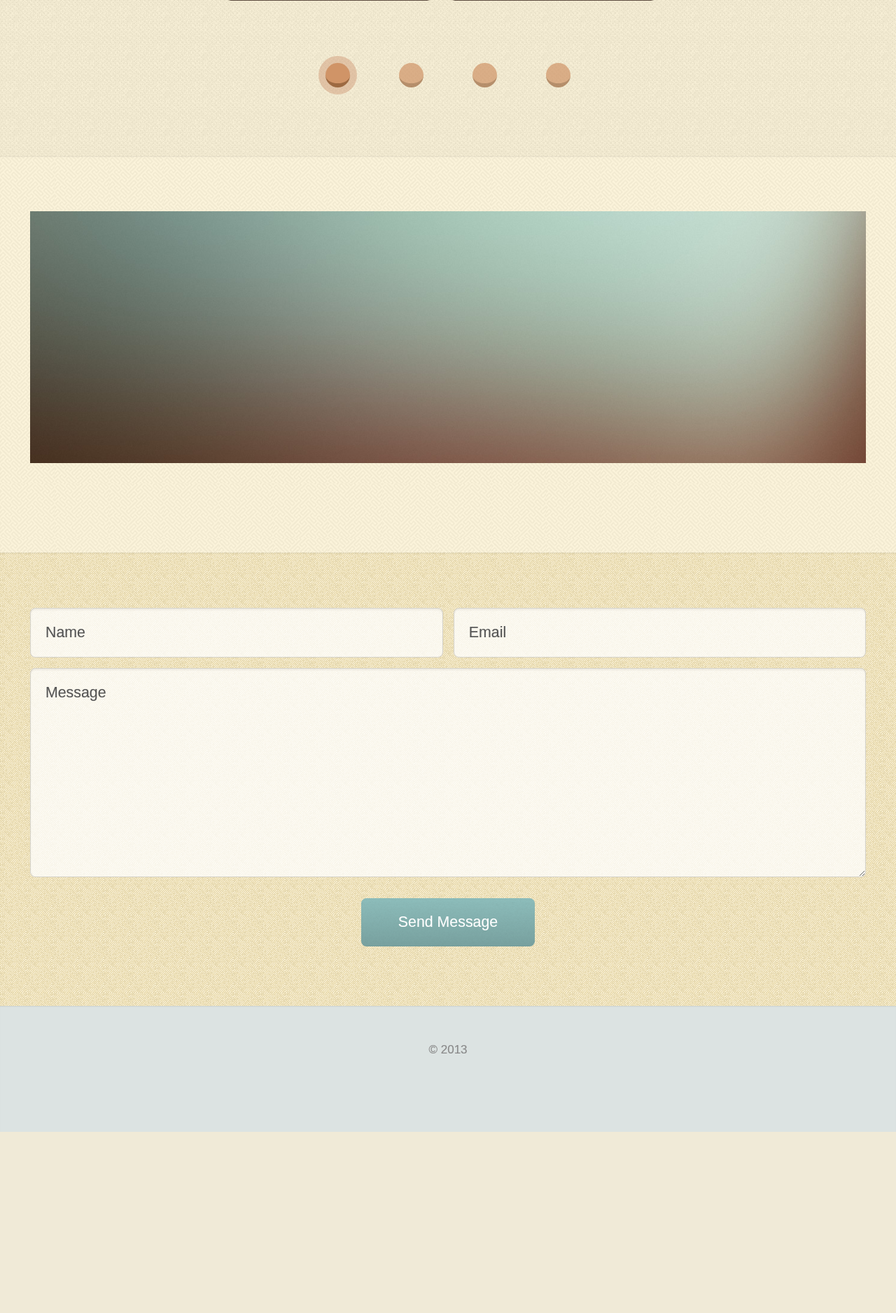
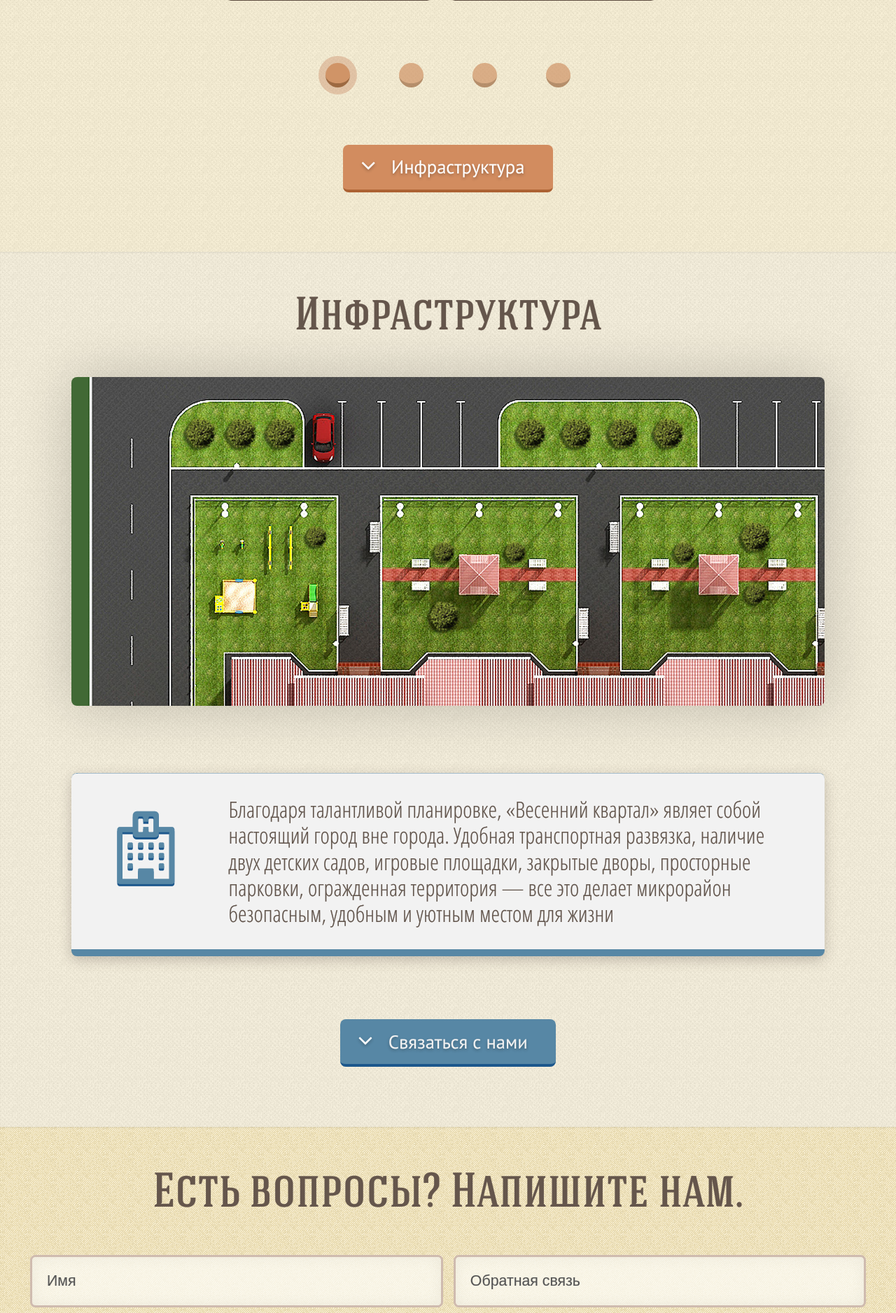
Before and after one commit to andreystarkov/vesna, a PHP site: page / in a window 1280 px wide. Shown: the part 2604-4481 px from the top of the page at 70% size. Before the commit the page ends 4222 px from the top, so only its background shows below. Run offline with PHP 8.4, Linux system fonts and the light colour scheme.

Commit message:
well done

```diff
--- a/css/root.css
+++ b/css/root.css
@@ -29,13 +29,13 @@
          .btn-send {
                 width: 90%;
                 margin: 0 auto;
-                background: #d28c5f;
+
                 display: block;
                 cursor: pointer;
                 padding: 0.15em 0.5em 0.15em 0.5em;
                 color: #fff;
                 margin-top: 15px;
-                border-bottom: 3px solid #ac6233;
+                border-bottom: 3px solid #ac6233;  background: #d28c5f;
                 font-family: 'PT Sans';
                 text-shadow: 0 1px 0 rgba(0,0,0,0.3);
                 font-size: 18pt;
@@ -78,6 +78,10 @@
 
         .s2 i { color: #d28c5f; text-shadow: 0px 3px 0px #b1693b; }
 
+        .s3 { background-color: #F2F2F2; margin-bottom: 2em; border-bottom: 10px solid #5787A5; border-top: 1px dotted #5787A5; }
+
+        .s3 i { color: #5787A5; text-shadow: 0px 3px 0px #1C578C; }
+
         .s1 i { color: #d28d61; text-shadow: 0px 2px 0px rgb( 172, 98, 51 ); }
 
         .box-info .grn {
@@ -100,11 +104,25 @@
 
         .hd2 h1 { font-size: 50pt; }
 
-                .btn-go:hover { background: #a4b71d; }
+        .btn-1:hover { background: #a4b71d; }
+        .btn-2:hover { background: #71AFD6; }
+        .btn-3:hover { background: #e49c6d; }
+        .btn-4:hover { background: #f0d068; }
 
-                .btn-go {   transition: background 0.8s ease; margin-top: 1em;
-                                background: #8EA106; border-radius: 8px; border-bottom: 4px solid #677506;
-                                display: inline-block; cursor: pointer; padding: 0.5em 1.5em 0.5em 1.5em;
-                                color: white; font-size: 20pt; font-family: 'PT Sans'; text-shadow: 0 2px 4px rgba(0,0,0,0.3); }
+        .btn-go {  transition: background 0.8s ease; margin-top: 1em;
+                        border-radius: 8px;
+                        display: inline-block; cursor: pointer; padding: 0.5em 1.5em 0.5em 1.5em;
+                        font-size: 20pt; font-family: 'PT Sans'; text-shadow: 0 2px 4px rgba(0,0,0,0.3); }
+
+        .btn-1 {  background: #8EA106; border-bottom: 4px solid #677506;
+
+                        color: white; text-shadow: 0 2px 4px rgba(0,0,0,0.3); }
+
+        .btn-2 {   border-bottom: 4px solid #1C578C;  background: #5787A5;
+               color: #F2F2F2; text-shadow: 0 2px 4px rgba(0,0,0,0.3);  }
+
+        .btn-3 {  border-bottom: 4px solid #ac6233;  background: #d28c5f; color: white; text-shadow: 0 2px 4px rgba(0,0,0,0.3); }
+
+        .btn-4 {  border-bottom: 6px solid #dbb537;  background: #EFC94C; color: white; text-shadow: 0 2px 4px rgba(0,0,0,0.4); }
 
                             .btn-go i {margin-right: 15px; color: #fff; margin-left: -15px; font-size: 25pt; text-align: center; }
--- a/css/style.css
+++ b/css/style.css
@@ -322,12 +322,12 @@
 				display: block;
 				border: 0;
 				background: #fff;
-				background: rgba(255,255,255,0.75);
+				background: rgba(252,251,245,0.75);
 				width: 100%;
 				border-radius: 0.35em;
 				padding: 0.75em 1em 0.75em 1em;
-				box-shadow: inset 0 0.1em 0.1em 0 rgba(0,0,0,0.05);
-				border: solid 1px rgba(0,0,0,0.15);
+				box-shadow: inset 0 0 1em rgba(0,0,0,0.05);
+				border: solid 3px #cfbbaf;
 				-moz-transition: all 0.35s ease-in-out;
 				-webkit-transition: all 0.35s ease-in-out;
 				-o-transition: all 0.35s ease-in-out;
@@ -1064,19 +1064,22 @@
 	{
 		margin-left: 375px;
 		text-align: center;
-		background-color: #dce3e2;
+		background-color: #503f34;
 		padding: 3em 0 4em 0;
-		box-shadow: inset 0 1px 0 0 rgba(0,0,0,0.05), inset 0 0.1em 0.1em 0 rgba(0,0,0,0.025);
-		font-size: 0.8em;
+		box-shadow: inset 0 10px 50px rgba(0,0,0,0.3), inset 0 0.1em 0.1em 0 rgba(0,0,0,0.025);
+		font-size: 1.5em;
 	}
 
 		#footer .copyright
 		{
-			line-height: 1.25em;
+			line-height: 1.5em;
+
 		}
 
 			#footer .copyright p
 			{
+							color: rgba(231,223,218,0.5);
+			font-family: 'Open Sans Condensed';
 				margin: 0 0 1em 0;
 			}
 
@@ -1121,11 +1124,11 @@
 		}
 
 		#main > section.three
-		{
-			background: url(../images/bg/panel-bg-2.png) repeat;
+		{		background: url(../images/bg/panel-bg-2b.png) repeat;
+
 		}
 
 		#main > section.four
 		{
-			background: url(../images/bg/panel-bg-1.png) repeat;
+					background: url(../images/bg/panel-bg-1.png) repeat;
 		}
--- a/index.html
+++ b/index.html
@@ -39,13 +39,15 @@
 		<!--[if lte IE 9]><link rel="stylesheet" href="css/ie9.css" /><![endif]-->
 		<!--[if lte IE 8]><link rel="stylesheet" href="css/ie8.css" /><![endif]-->
 		<style>
+
 		.tt-img { position: relative; overflow: hidden; }
 		.tt-img span { position: absolute; top: -300px; width: 300px; height: 230px; left: 0;
 			background: rgba(110,92,81,0.6); display: block; padding: 50px; box-shadow: inset 0 10px 40px rgba(240,237,224,0.6);
+		}
 
-		}
 		.tt-img span i { position: relative; font-size:115px; color: rgba(240,237,224,0.85); text-shadow: 0 0 25px rgba(88,71,58,0.8); }
          #logo h1 { font-family: 'Hagin Caps Medium'; font-size: 43px; color: #493d35; }
+
 		</style>
 
 	</head>
@@ -67,11 +69,11 @@
 								<li><a href="#top" id="top-link" class="skel-panels-ignoreHref">
 									<span><i class="icn fa fa-home"></i> О проекте</span></a></li>
 
-								<li><a href="#portfolio" id="portfolio-link" class="skel-panels-ignoreHref">
+								<li><a href="#design" id="about-link" class="skel-panels-ignoreHref">
+									<span><i class="icn fa fa-pencil-square-o"></i> Дизайн квартир</span></a></li>
+
+								<li><a href="#struct" id="portfolio-link" class="skel-panels-ignoreHref">
 									<span><i class="icn fa fa-hospital"></i> Инфраструктура</span></a></li>
-
-								<li><a href="#about" id="about-link" class="skel-panels-ignoreHref">
-									<span><i class="icn fa fa-pencil-square-o"></i> Дизайн квартир</span></a></li>
 
 								<li><a href="#contact" id="contact-link" class="skel-panels-ignoreHref">
 									<span><i class="icn fa fa-cogs"></i> Технологии строительства</span></a></li>
@@ -131,14 +133,14 @@
 							<div class="box-info s1"><i class="fa-leaf fa grn"></i>Удобное расположение вблизи леса и водоема создают благотворную экологическую обстановку. Благодаря удаленности от промышленных зон и больших транспортных магистралей, воздух не загрязнен промышленными выбросами.</div>
 
 							<footer>
-								<a href="#portfolio" class="btn-go scrolly"><i class="fa-angle-down fa"></i> Перейти к дизайну квартир</a>
+								<a href="#design" class="btn-go scrolly btn-1"><i class="fa-angle-down fa"></i> Перейти к дизайну квартир</a>
 							</footer>
 
 						</div>
 					</section>
 
 				<!-- Portfolio -->
-					<section id="portfolio" class="two">
+					<section id="design" class="two">
 						<div class="container">
 
 							<header class="sub hd2">
@@ -165,22 +167,33 @@
 							<nav>
 								<a class="tt-current"></a><a></a><a></a><a></a>
 							</nav>
+
+							<footer>
+								<a href="#struct" class="btn-go scrolly btn-3"><i class="fa-angle-down fa"></i> Инфраструктура</a>
+							</footer>
+
 						</section>
 
 						</div>
 					</section>
 
 				<!-- About Me -->
-					<section id="about" class="three">
+					<section id="struct" class="three">
 						<div class="container">
 
-							<header>
-								<h2></h2>
+							<header class="sub hd2">
+								<h1>Инфраструктура</h1>
 							</header>
 
-							<a href="http://ineedchemicalx.deviantart.com/art/Pasadena-357650036" class="image featured"><img src="images/pic08.jpg" alt="" /></a>
+							<div style="background: url(images/pic08.jpg); width: 90%; height: 470px; border-radius: 8px; overflow: hidden; position: relative; margin: 0 auto; box-shadow: 0 0 80px rgba(0,0,0,0.2);"></div></a>
 
-							<p></p>
+							<div class="box-info s3" style="margin-top: 3em">
+							<i class="fa-hospital fa"></i> Благодаря талантливой планировке, «Весенний квартал» являет собой настоящий город вне города. Удобная транспортная развязка, наличие двух детских садов, игровые площадки, закрытые дворы, просторные парковки, огражденная территория — все это делает микрорайон безопасным, удобным и уютным местом для жизни
+							</div>
+
+							<footer>
+								<a href="#contact" class="btn-go scrolly btn-2"><i class="fa-angle-down fa"></i> Связаться с нами</a>
+							</footer>
 
 						</div>
 					</section>
@@ -189,25 +202,25 @@
 					<section id="contact" class="four">
 						<div class="container">
 
-							<header>
-								<h2></h2>
+							<header class="sub">
+								<h1 style="font-size: 52pt">Есть вопросы? Напишите нам.</h1>
 							</header>
 
 							<p></p>
 
 							<form method="post" action="#">
 								<div class="row half">
-									<div class="6u"><input type="text" class="text" name="name" placeholder="Name" /></div>
-									<div class="6u"><input type="text" class="text" name="email" placeholder="Email" /></div>
+									<div class="6u"><input type="text" class="text" name="name" placeholder="Имя" /></div>
+									<div class="6u"><input type="text" class="text" name="email" placeholder="Обратная связь" /></div>
 								</div>
 								<div class="row half">
 									<div class="12u">
-										<textarea name="message" placeholder="Message"></textarea>
+										<textarea name="message" placeholder="Сообщение"></textarea>
 									</div>
 								</div>
 								<div class="row">
 									<div class="12u">
-										<a href="#" class="button submit">Send Message</a>
+										<a href="#" class="submit btn-go btn-4"><i class="fa-comment-o fa"></i> Отправить сообщение</a>
 									</div>
 								</div>
 							</form>
@@ -222,7 +235,7 @@
 
 				<!-- Copyright -->
 					<div class="copyright">
-						<p>&copy; 2013</p>
+						<p>&copy; 2013 &mdash; Andrey Starkov.</p>
 						<ul class="menu">
 							<li></li>
 							<li></li>
```
Also changed, not shown: wkm5trzy.s5d.txt (added, +14 -0 lines), LICENSE.txt (deleted), README.txt, images/pic08.jpg.
